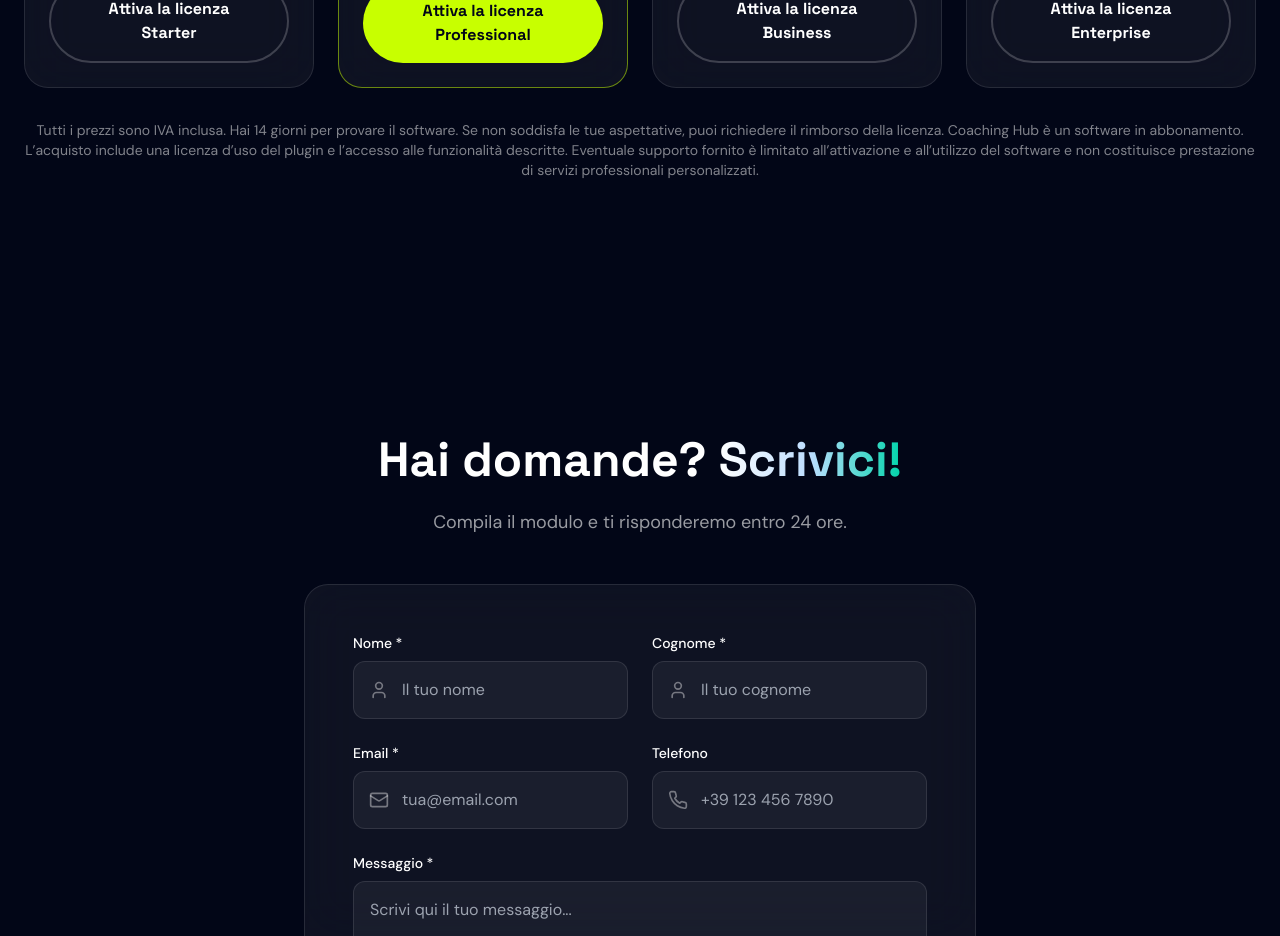
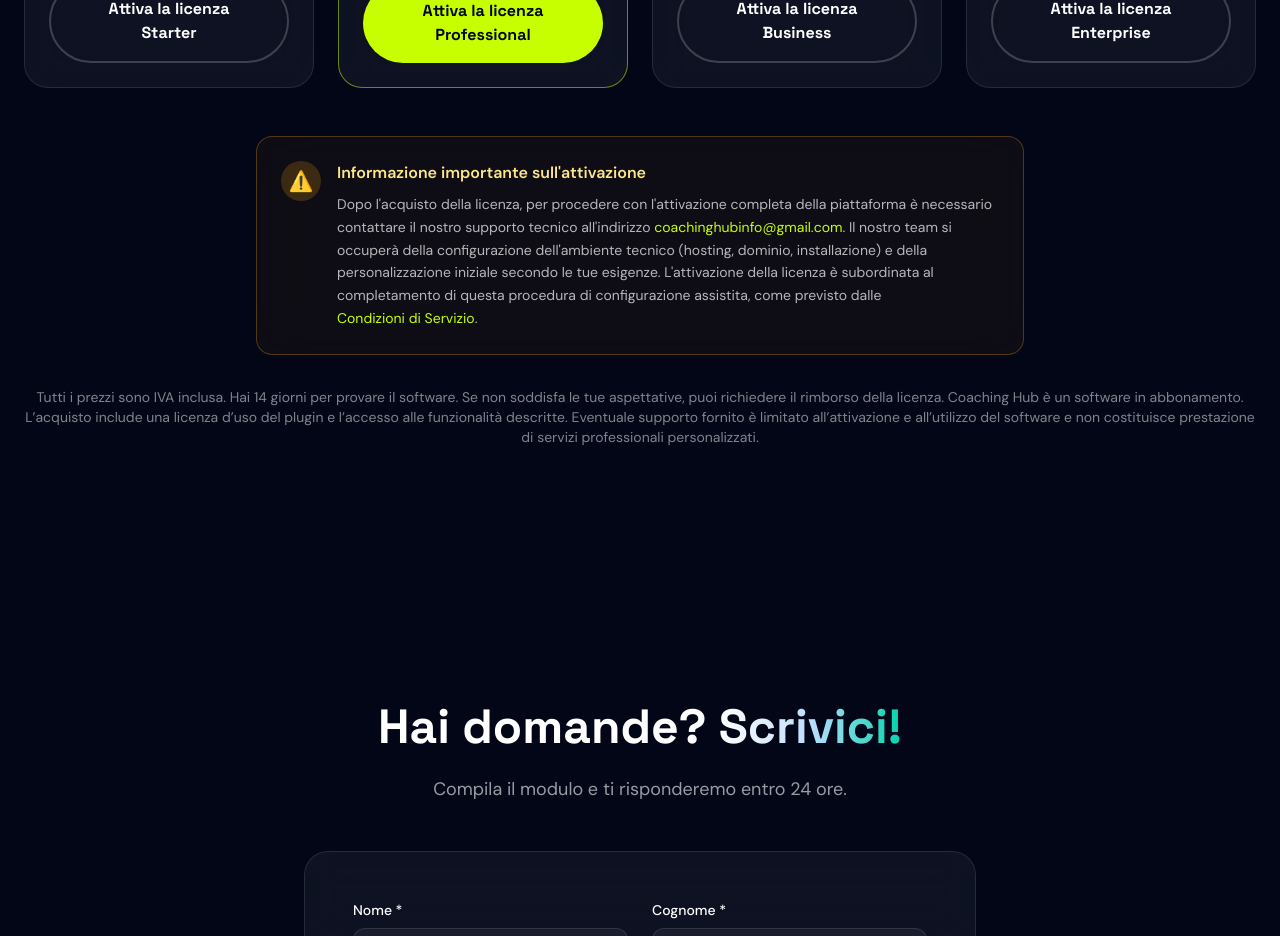
Before and after one commit to CoolKitz/coaching-hub-landing, a Next.js app: page / in a window 1280 px wide. Shown: the part 4000-4936 px from the top of the page. Built offline with nearby package versions, Linux system fonts and the light colour scheme.

Commit message:
Update page.tsx

```diff
--- a/app/page.tsx
+++ b/app/page.tsx
@@ -984,6 +984,23 @@ export default function LandingPage() {
               </motion.div>
             ))}
           </motion.div>
+
+          {/* Avviso importante post-acquisto */}
+          <motion.div initial="hidden" whileInView="visible" viewport={{ once: true }} variants={fadeInUp} className="mt-12 max-w-3xl mx-auto">
+            <div className="card-glass p-6 rounded-2xl border border-amber-500/30 bg-amber-500/5">
+              <div className="flex items-start gap-4">
+                <div className="w-10 h-10 rounded-full bg-amber-500/20 flex items-center justify-center shrink-0">
+                  <span className="text-xl">⚠️</span>
+                </div>
+                <div>
+                  <h4 className="font-semibold text-amber-200 mb-2">Informazione importante sull&apos;attivazione</h4>
+                  <p className="text-white/70 text-sm leading-relaxed">
+                    Dopo l&apos;acquisto della licenza, per procedere con l&apos;attivazione completa della piattaforma è necessario contattare il nostro supporto tecnico all&apos;indirizzo <a href="mailto:coachinghubinfo@gmail.com" className="text-accent-lime hover:underline">coachinghubinfo@gmail.com</a>. Il nostro team si occuperà della configurazione dell&apos;ambiente tecnico (hosting, dominio, installazione) e della personalizzazione iniziale secondo le tue esigenze. L&apos;attivazione della licenza è subordinata al completamento di questa procedura di configurazione assistita, come previsto dalle <button type="button" onClick={() => setActiveModal('termini')} className="text-accent-lime hover:underline">Condizioni di Servizio</button>.
+                  </p>
+                </div>
+              </div>
+            </div>
+          </motion.div>
           <motion.p initial="hidden" whileInView="visible" viewport={{ once: true }} variants={fadeInUp} className="text-center text-white/50 text-sm mt-8">
             Tutti i prezzi sono IVA inclusa. Hai 14 giorni per provare il software. Se non soddisfa le tue aspettative, puoi richiedere il rimborso della licenza.
             Coaching Hub è un software in abbonamento. L’acquisto include una licenza d’uso del plugin e l’accesso alle funzionalità descritte.
```
